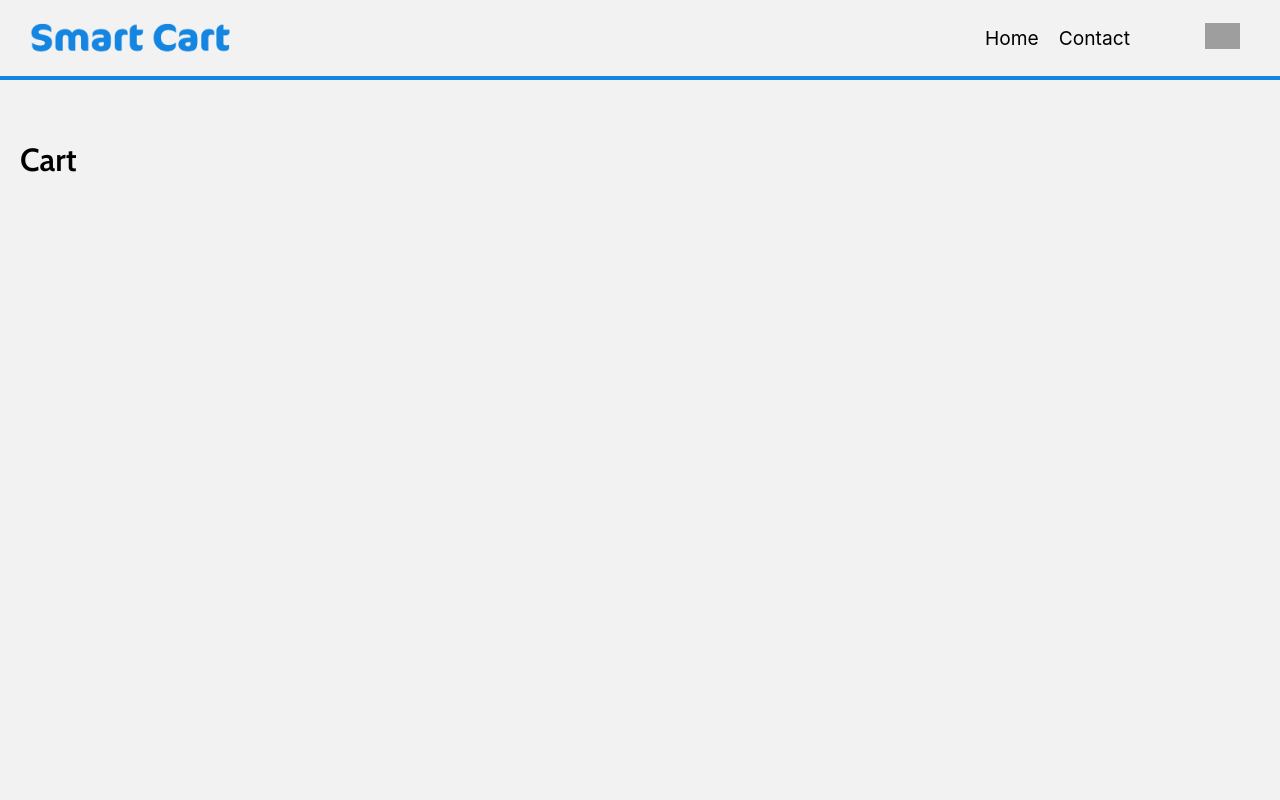
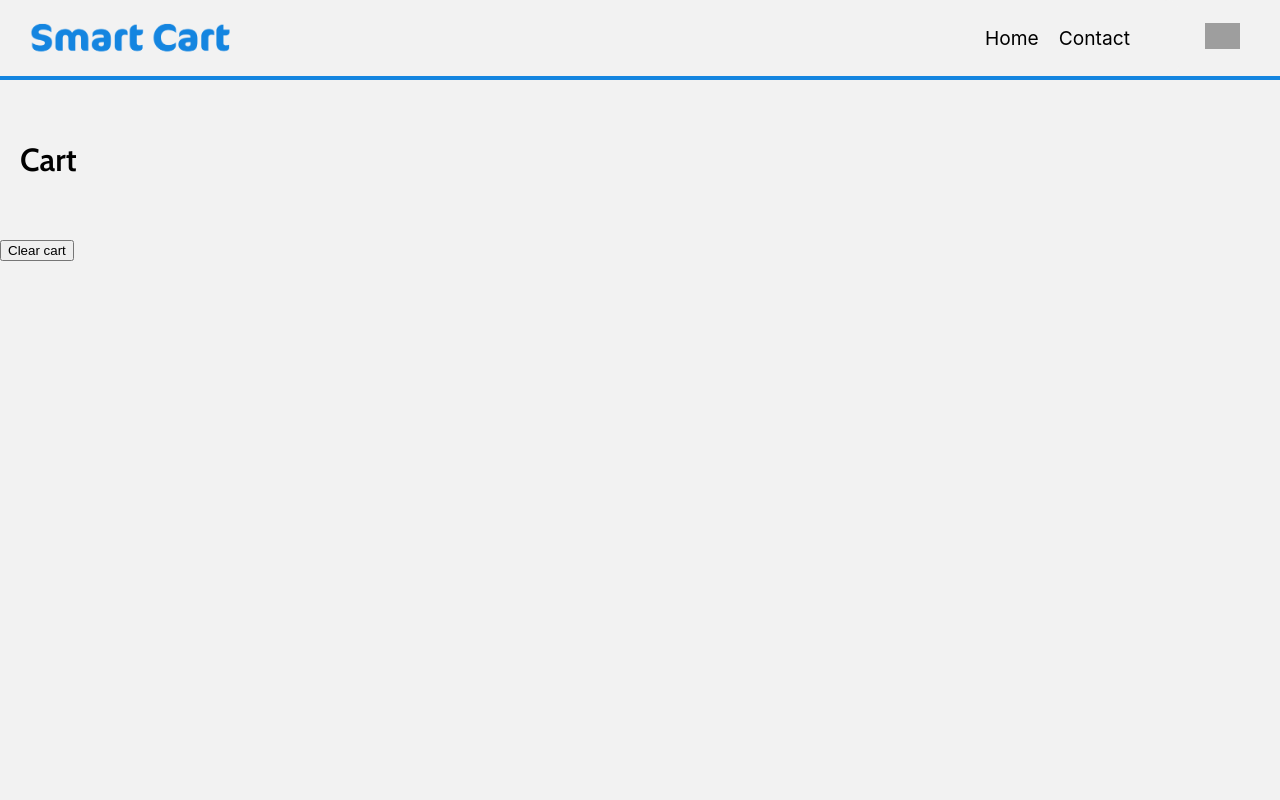
Before and after one commit to S10ANDK/Smart-Cart, a React (Create React App) app: page /cart in a window 1280 px wide. Shown: the top 800 px of the page. Built offline with nearby package versions, Linux system fonts and the light colour scheme; grey boxes are pictures that could not be loaded; a web font is replaced by a local one.

Commit message:
progress

```diff
--- a/src/App.js
+++ b/src/App.js
@@ -3,16 +3,8 @@ import { Routes, Route } from 'react-router-dom';
 import Layout from './components/Layout';
 import Home from './components/Home';
 import IndividualProduct from './components/IndividualProduct';
-import Div from './components/defaultStyles/Div';
+import Cart from './components/Cart';
 import Contact from './components/Contact';
-
-function Cart() {
-  return (
-    <Div>
-      <h1>Cart</h1>
-    </Div>
-  );
-}
 
 function App() {
   return (
--- /dev/null
+++ b/src/components/Cart/index.jsx
@@ -0,0 +1,24 @@
+import React from 'react';
+import Div from '../defaultStyles/Div';
+import { useCart } from '../hooks/useCart';
+
+function Cart() {
+  const { cart, products, clearCart } = useCart();
+  console.log('test2', products);
+  console.log(cart);
+
+  return (
+    <Div>
+      <h1>Cart</h1>
+      <button onClick={clearCart}>Clear cart</button>
+      {cart.map((product) => (
+        <div key={product.id}>
+          {product.title} - {product.discountedPrice}
+          <img src={product.imageUrl}></img>
+        </div>
+      ))}
+    </Div>
+  );
+}
+
+export default Cart;
--- a/src/components/IndividualProduct/index.jsx
+++ b/src/components/IndividualProduct/index.jsx
@@ -18,7 +18,7 @@ function GetIndividualProduct() {
 
   const { addToCart } = useCart();
   const addToCarty = () => {
-    addToCart(products.id);
+    addToCart(products);
   };
 
   if (isLoading) {
--- a/src/components/hooks/useCart.jsx
+++ b/src/components/hooks/useCart.jsx
@@ -5,7 +5,8 @@ const useCartStore = create((set) => ({
   cart: [],
   isLoading: false,
   hasErrors: false,
-  addProductToCart: (id) => set((state) => ({ cart: [...state.cart, id] })),
+  addProductToCart: (product) =>
+    set((state) => ({ cart: [...state.cart, product] })),
   clearCart: () => set({ cart: [] }),
   fetchProducts: async (url) => {
     set(() => ({ isLoading: true }));
```
Also changed, not shown: 1 other file (tests, documents, lock files or other folders).
